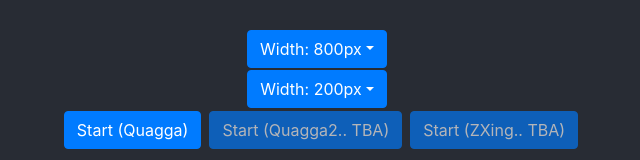
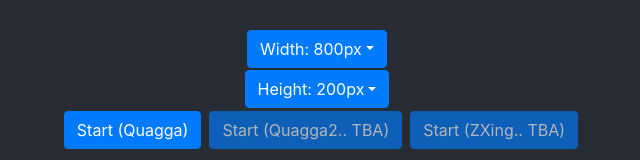
Before and after one commit to stojy/barcode, a React (Create React App) app: page / in a window 1280 px wide. Shown: the part 511-671 px from the top of the page, without its empty margins (323-963 px from the left). Built offline with nearby package versions, Linux system fonts and the light colour scheme.

Commit message:
fixed up title

```diff
--- a/src/App.tsx
+++ b/src/App.tsx
@@ -46,7 +46,7 @@
                   (
                     <>
                       <Droppy title={`Width: ${this.state.width}px`} values={this.resolutions.map(x => `${x}px`)} onSelect={this.handleWidthSelected} />
-                      <Droppy title={`Width: ${this.state.height}px`} values={this.resolutions.map(x => `${x}px`)} onSelect={this.handleHeightSelected} />
+                      <Droppy title={`Height: ${this.state.height}px`} values={this.resolutions.map(x => `${x}px`)} onSelect={this.handleHeightSelected} />
                       <Button className='ml-2' onClick={() => this.start()}>Start (Quagga)</Button>
                       <Button className='ml-2' disabled>Start (Quagga2.. TBA)</Button>
                       <Button className='ml-2' disabled>Start (ZXing.. TBA)</Button>
```
